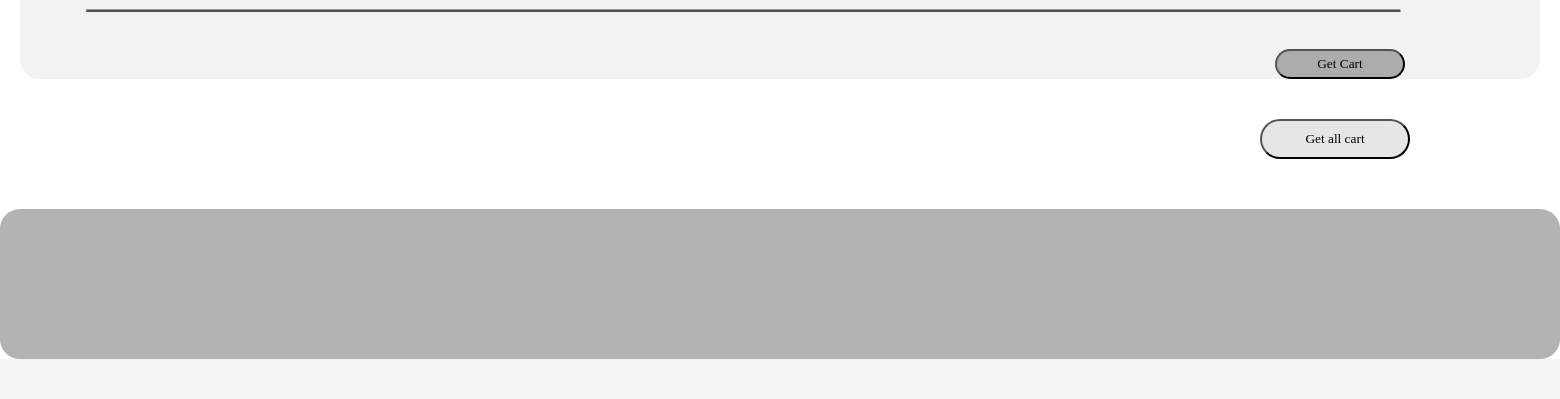
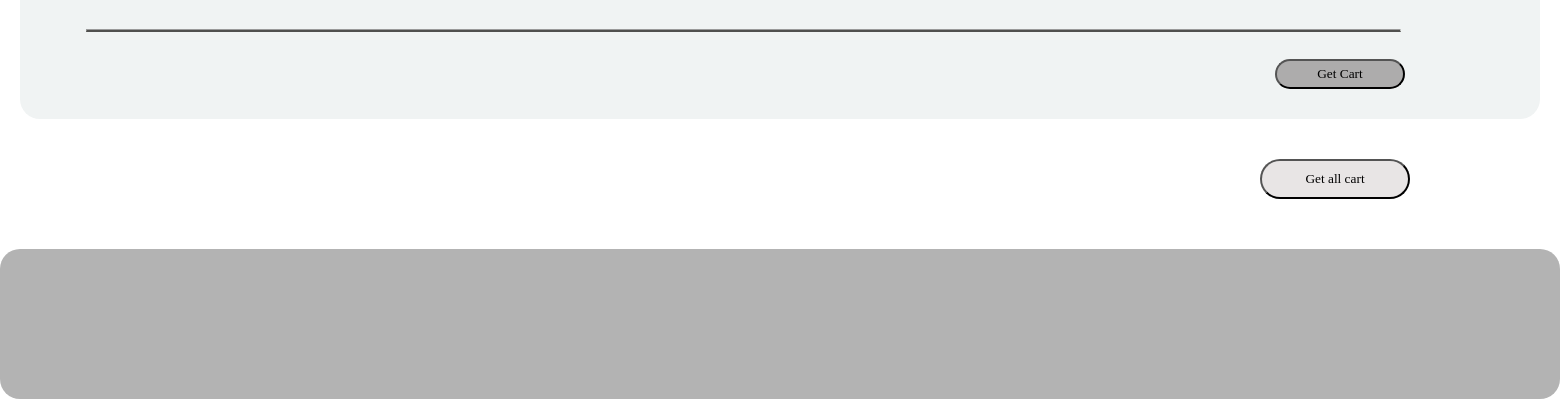
Before and after one commit to Aaryan03Singh/FoodShare, a Flask app: template expiry_app/templates/Cartpage.html in a window 1560 px wide. Shown: the part 1772-2171 px from the top of the page. Before the commit the page ends 2131 px from the top, so only its background shows below. Run offline with Flask 3, Linux system fonts and the light colour scheme; the template is opened without the code that fills it, so the values that code supplies are empty.

Commit message:
Update Cartpage.css

```diff
--- a/expiry_app/static/Cartpage.css
+++ b/expiry_app/static/Cartpage.css
@@ -1,4 +1,4 @@
-*{
+  *{
     margin: 0;
     padding: 0;
     font-family: 'Bahnschrift';
@@ -121,7 +121,7 @@
   .container, .container2{
     background-color: rgb(240, 243, 243);
     border-radius: 20px;
-    height: 800px;
+    height: 820px;
     margin: 20px;
     display: flex;
   }
@@ -398,7 +398,7 @@
   }
 
   .button-cart{
-    margin-top: 770px;
+    margin-top: 760px;
     margin-left: -20px;
   }
 
```
